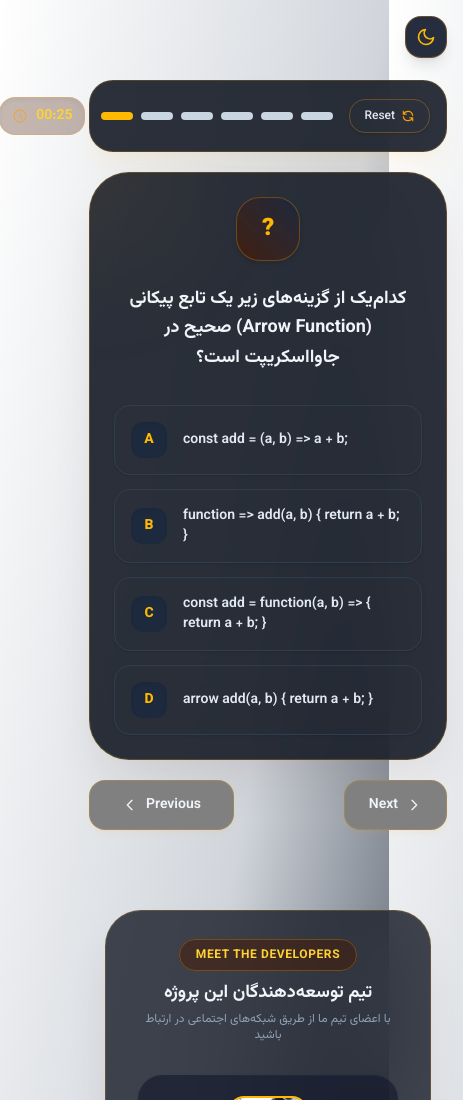
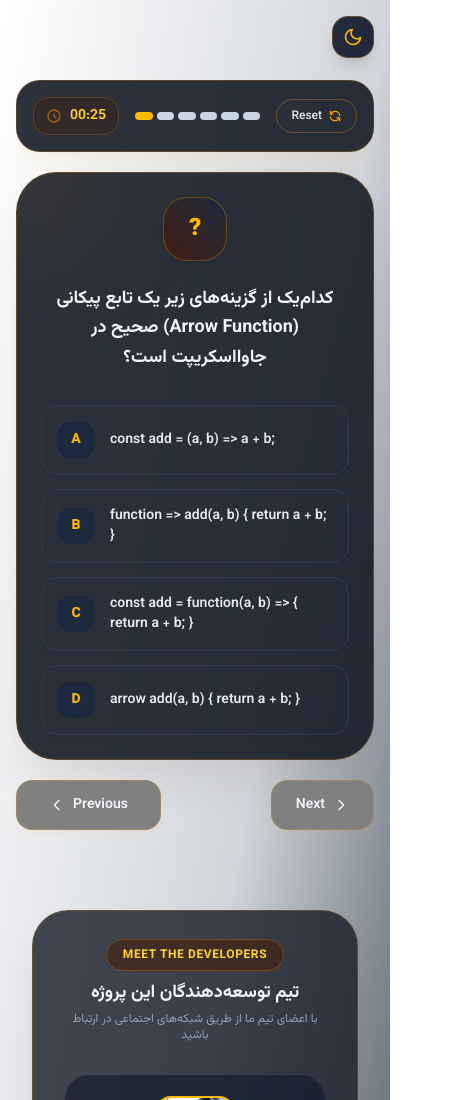
Before and after one commit to poria-dev/Group_work, a website: page src/index.html in a window 390 px wide. Shown: the top 1100 px of the page, 464 px wide, since content can reach past the window. Drawn offline with Linux system fonts and the light colour scheme.

Commit message:
fix responsive and add favicon

```diff
--- a/src/index.html
+++ b/src/index.html
@@ -4,7 +4,8 @@
 <head>
     <meta charset="UTF-8">
     <meta name="viewport" content="width=device-width, initial-scale=1.0">
-    <title>Document</title>
+    <title>SmartQuiz</title>
+    <link rel="shortcut icon" href="./img/favicon-32x32.png" type="image/x-icon">
     <link rel="stylesheet" href="https://cdnjs.cloudflare.com/ajax/libs/font-awesome/6.4.0/css/all.min.css">
     <link rel="stylesheet" href="output.css">
     <link href="https://fonts.googleapis.com/css2?family=Vazirmatn:wght@100..900&display=swap" rel="stylesheet">
@@ -63,16 +64,15 @@
             <span class="hidden sm:inline text-xs text-slate-400 font-medium">Question <span id="num">1</span> of 6</span>
 
             <!-- نوار پیشرفت وسط -->
-            <div dir="ltr" class="flex gap-2 ">
-            <span class="w-8 h-2 rounded-full bg-amber-400 progress"></span>
-            <span class="w-8 h-2 rounded-full bg-slate-300 progress"></span>
-            <span class="w-8 h-2 rounded-full bg-slate-300 progress"></span>
-            <span class="w-8 h-2 rounded-full bg-slate-300 progress"></span>
-            <span class="w-8 h-2 rounded-full bg-slate-300 progress"></span>
-            <span class="w-8 h-2 rounded-full bg-slate-300 progress"></span>
 
-
-        </div>
+    <div dir="ltr" class="flex w-full max-w-[180px] sm:max-w-[220px] md:max-w-[260px] gap-1 sm:gap-2">
+        <span class="progress flex-1 h-2 rounded-full bg-amber-400 transition-all duration-300"></span>
+        <span class="progress flex-1 h-2 rounded-full bg-slate-300"></span>
+        <span class="progress flex-1 h-2 rounded-full bg-slate-300"></span>
+        <span class="progress flex-1 h-2 rounded-full bg-slate-300"></span>
+        <span class="progress flex-1 h-2 rounded-full bg-slate-300"></span>
+        <span class="progress flex-1 h-2 rounded-full bg-slate-300"></span>
+    </div>
 
             <!-- تایمر -->
             <div
```
Also changed, not shown: src/img/favicon-32x32.png (added), src/output.css.
